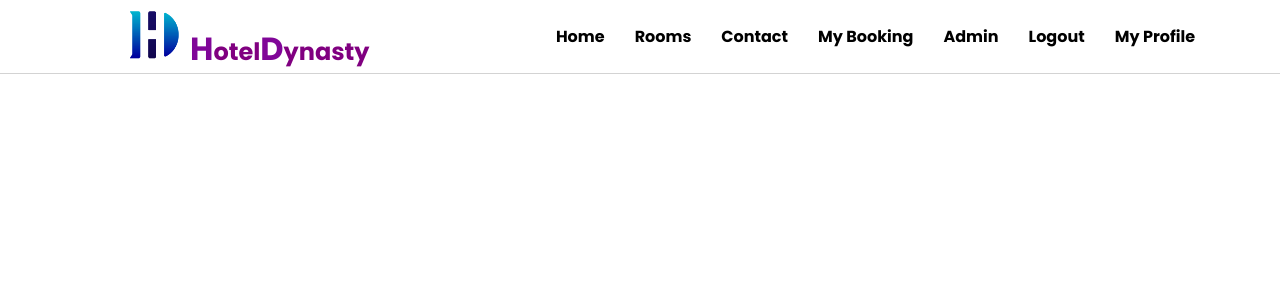
After one commit to Prashon-10/hbms, a PHP site: page /includes/adminheader.php in a window 1280 px wide. The commit adds this page. Shown: the top 300 px of the page. Run offline with PHP 8.4, Linux system fonts and the light colour scheme.

Commit message:
fixed Admin problem

```diff
--- /dev/null
+++ b/admin_logout.php
@@ -0,0 +1,6 @@
+<?php
+session_start();
+session_destroy();
+header("Location: admin_login.php");
+exit();
+?>
--- a/dashboard.php
+++ b/dashboard.php
@@ -1,11 +1,11 @@
 <?php
 session_start();
 if ($_SESSION['role'] != 'admin') {
-    header("Location: login.php");
+    header("Location: admin_login.php");
     exit();
 }
 include './config/connection.php';
-include_once './includes/header.php';
+include_once './includes/adminheader.php';
 
 // Function to sanitize user inputs
 function sanitize($conn, $input)
--- /dev/null
+++ b/includes/adminheader.php
@@ -0,0 +1,38 @@
+<?php
+if (session_status() == PHP_SESSION_NONE) {
+    session_start();
+}
+?>
+<!DOCTYPE html>
+<html lang="en">
+
+<head>
+    <meta charset="UTF-8" />
+    <meta name="viewport" content="width=device-width, initial-scale=1.0" />
+    <title></title>
+    <link rel="stylesheet" href="/hbms/style/index.css" />
+</head>
+
+<body>
+    <div class="container">
+        <nav class="nav-bar">
+            <div id="logo">
+                <a href="/hbms/index.php"><img src="/hbms/images/logo.png" alt="logo"><span id="hotel-name"><span
+                            class="HD-logo">H</span>otel<span class="HD-logo">D</span>ynasty</span></a>
+            </div>
+            <ul>
+                <li><a href="/hbms/index.php">Home</a></li>
+                <li><a href="../hbms/details.php">Rooms</a></li>
+                <li><a href="./contact.php">Contact</a></li>
+                <li><a href="./my_booking.php">My Booking</a></li>
+                <li><a href="/hbms/admin_login.php">Admin</a></li>
+                <li><a href="/hbms/admin_logout.php" id="logout">Logout</a></li>
+                <li><a href="/hbms/account.php">My Profile</a></li>
+
+
+            </ul>
+        </nav>
+    </div>
+</body>
+
+</html>
--- a/style/contact.css
+++ b/style/contact.css
@@ -7,7 +7,7 @@ body {
 }
 
 .container {
-  max-width: 1000px;
+  max-width: 1220px;
   margin: 50px auto;
   padding: 20px;
   background-color: #fff;
```
